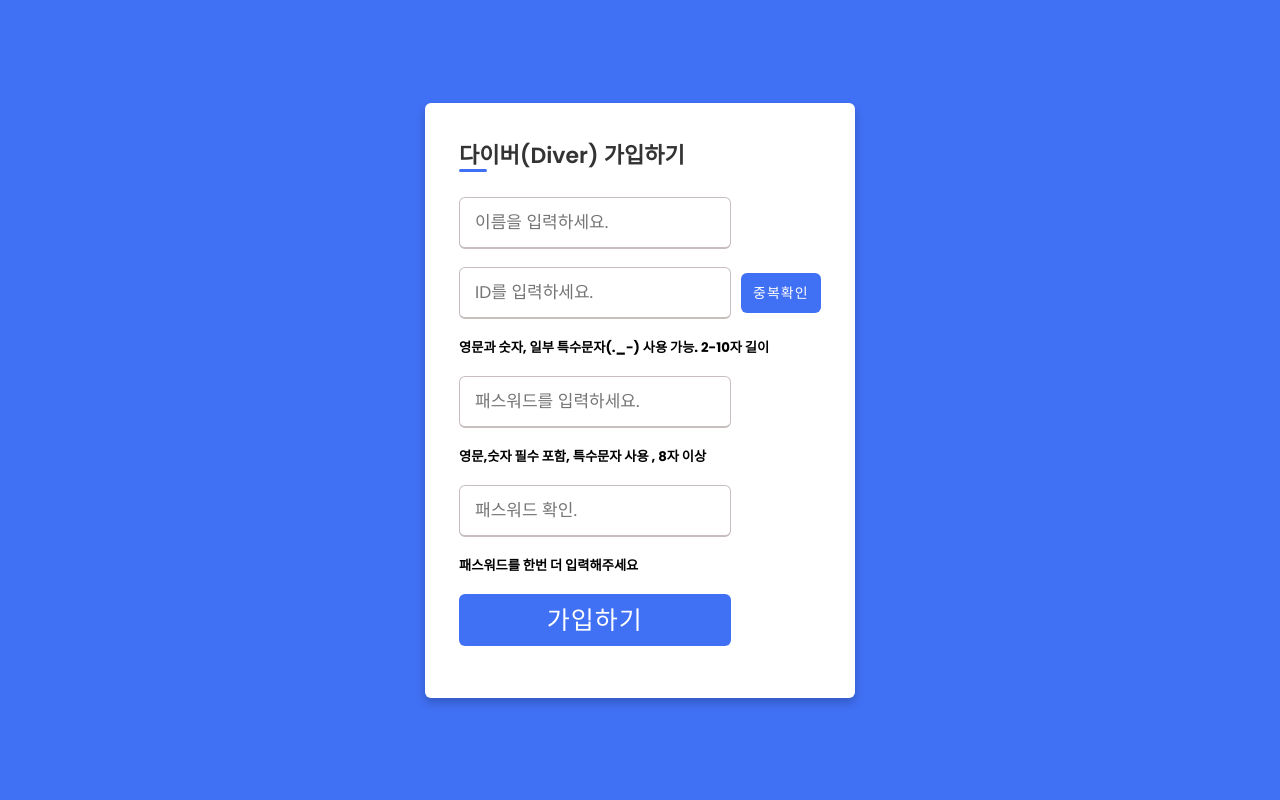
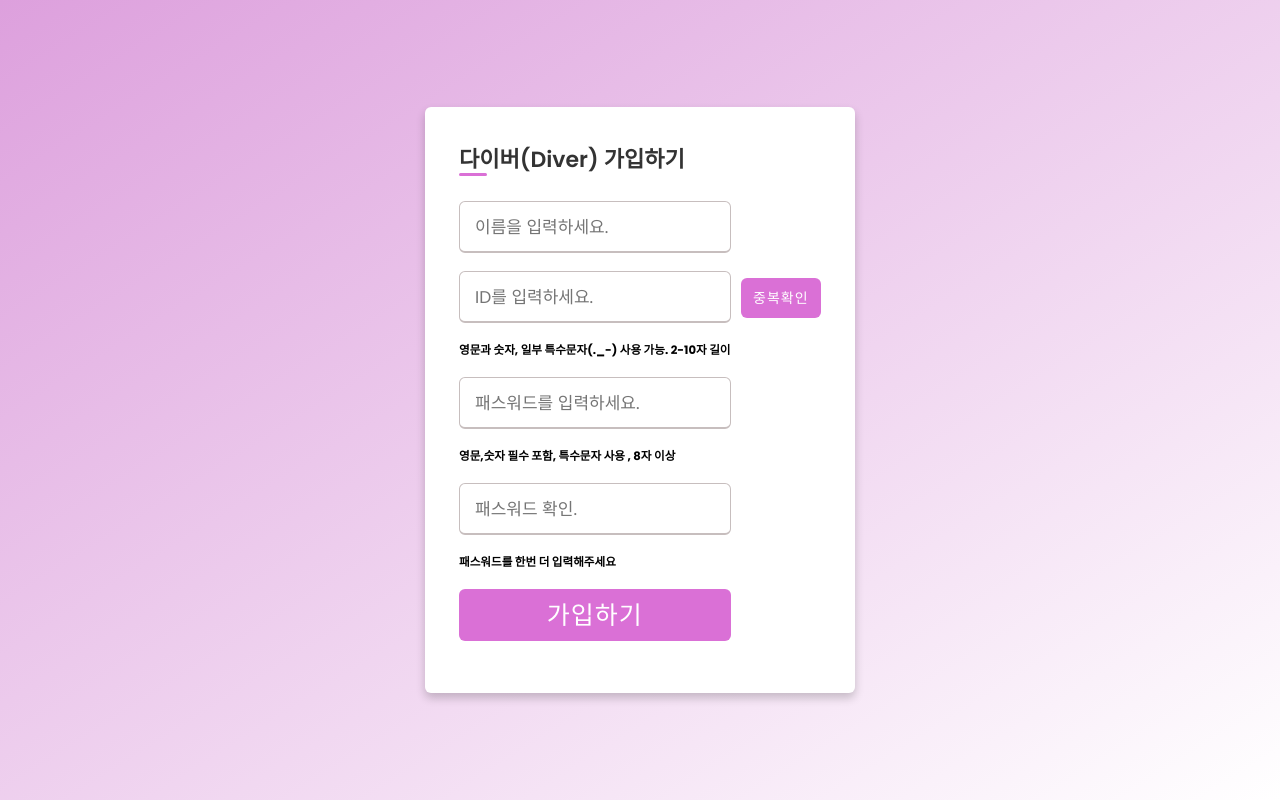
Before and after one commit to Diver-15/Diver, a Flask app: page /register in a window 1280 px wide. Run offline with Flask 2, Linux system fonts and the light colour scheme; some libraries are stand-ins or nearby versions.

Commit message:
STYLE : 최종 수정

```diff
--- a/static/register.css
+++ b/static/register.css
@@ -5,13 +5,23 @@
     box-sizing: border-box;
     font-family: 'Poppins',sans-serif;
 }
-
+:root {
+    /*--primary: #8a57e9;*/
+    --primary: #DDA0DD;
+    /*--secondary: #4c75e6;*/
+    --secondary: white;
+}
 body{
     min-height: 100vh;
     display: flex;
     align-items: center;
     justify-content: center;
-    background: #4070f4;
+    /*background: #4070f4;*/
+    background-image: linear-gradient(
+            to right bottom,
+            var(--primary),
+            var(--secondary)
+    );
 }
 .wrapper{
     position: relative;
@@ -36,7 +46,7 @@
     height: 3px;
     width: 28px;
     border-radius: 12px;
-    background: #4070f4;
+    background:#DA70D6;
 }
 .wrapper form{
     margin-top: 25px;
@@ -61,7 +71,7 @@
 
 .input-box input:focus,
 .input-box input:valid{
-    border-color: #4070f4;
+    border-color: #E47AE0;
 }
 form .policy{
     display: flex;
@@ -77,27 +87,15 @@
     color: #fff;
     letter-spacing: 1px;
     border: none;
-    background: #4070f4;
+    background:#DA70D6;
     cursor: pointer;
     font-size: 25px;
     text-align: center;
 }
 
 .input-box.button input:hover{
-    background: #0e4bf1;
-}
-
-form .text h3{
-    color: #333;
-    width: 100%;
-    text-align: center;
-}
-form .text h3 a{
-    color: #4070f4;
-    text-decoration: underline;
-}
-form .text h3 a:hover{
-    text-decoration: underline;
+    /*background: #0e4bf1;*/
+    background: #be32be;
 }
 
 #id {
@@ -111,12 +109,21 @@
     margin: 0px 0px 0px 6px;
     letter-spacing: 1px;
     border: none;
-    background: #4070f4;
+    /*background: #4070f4;*/
+    background:#DA70D6;
     cursor: pointer;
     font-size: 14px;
     border-radius: 6px;
 }
 
 .check_btn:hover {
-    background-color: #0e4bf1;
+    /*background-color: #0e4bf1;*/
+    background: #be32be;
 }
+
+.text-idcheck {
+    font-size: 14px;
+}
+.text-pwdcheck {
+    font-size: 14px;
+}
--- a/static/shop.css
+++ b/static/shop.css
@@ -67,9 +67,13 @@
     color: black;
 }
 
+.cta li:hover {
+    color: white;
+}
+
 button {
     padding: 9px 25px;
-    background-color: black;
+    background-color: #e65ae6;
     color: white;
     border: none;
     border-radius: 50px;
--- a/templates/login.html
+++ b/templates/login.html
@@ -15,7 +15,7 @@
 
     <link rel="stylesheet" href="../static/login.css">
     <!-- 아이콘 -->
-    <link href="https://cdn-icons-png.flaticon.com/512/2047/2047989.png" rel="shortcut icon" type="image/x-icon">
+    <link href="https://encrypted-tbn0.gstatic.com/images?q=tbn:ANd9GcRzGST9lgZrFeTqxNL_1Ps5yLuBhuVcxah3pPUPfBxAU7z_bu03YECcwSuYqzOq_INl4Go&usqp=CAU" rel="shortcut icon" type="image/x-icon">
 
     <script>
 {#        {% if msg %}#}
--- a/templates/register.html
+++ b/templates/register.html
@@ -11,7 +11,7 @@
     <meta name="viewport" content="width=device-width, initial-scale=1, shrink-to-fit=no">
     <link rel="stylesheet" href="../static/register.css">
     <!-- 아이콘 -->
-    <link href="https://cdn-icons-png.flaticon.com/512/2047/2047989.png" rel="shortcut icon" type="image/x-icon">
+    <link href="https://encrypted-tbn0.gstatic.com/images?q=tbn:ANd9GcRzGST9lgZrFeTqxNL_1Ps5yLuBhuVcxah3pPUPfBxAU7z_bu03YECcwSuYqzOq_INl4Go&usqp=CAU" rel="shortcut icon" type="image/x-icon">
 
     <script>
         {#등록#}
```
Also changed, not shown: static/login.css (+23 -9 lines), templates/shop.html (+4 -4 lines).
